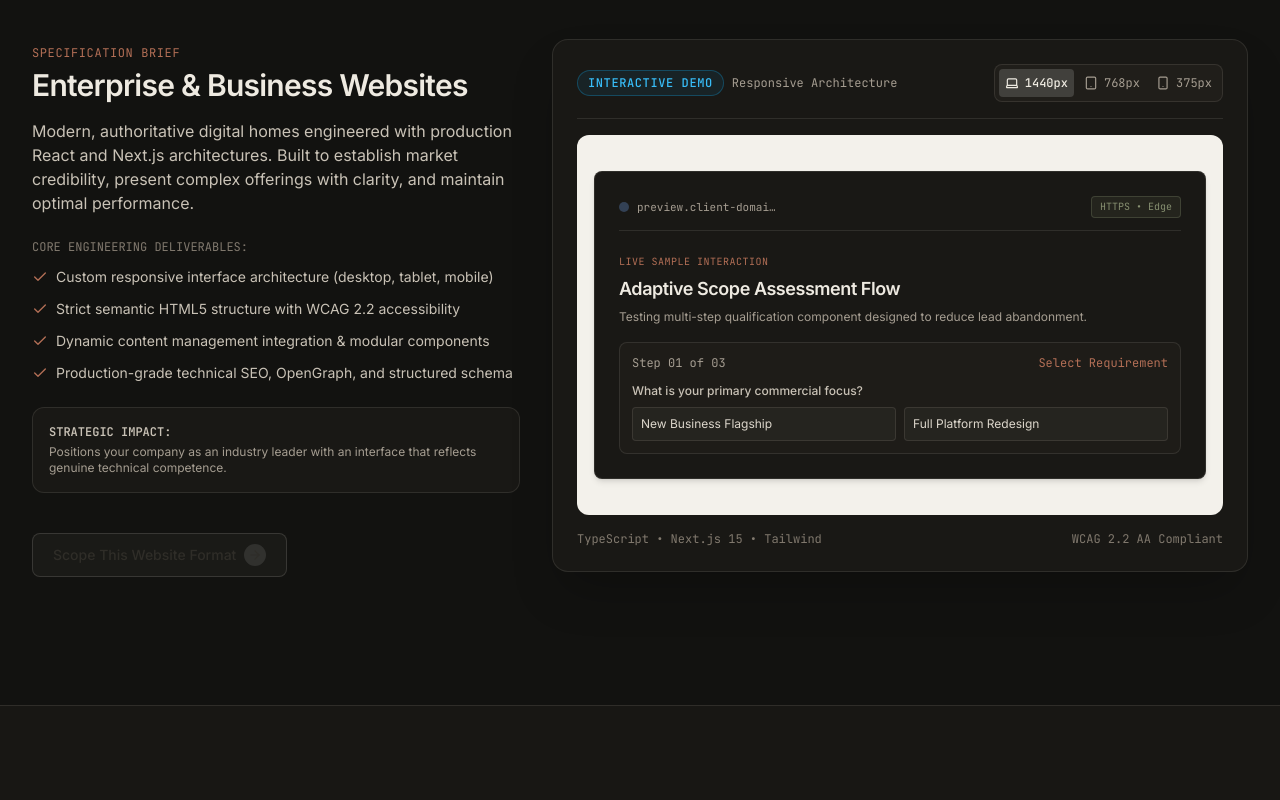
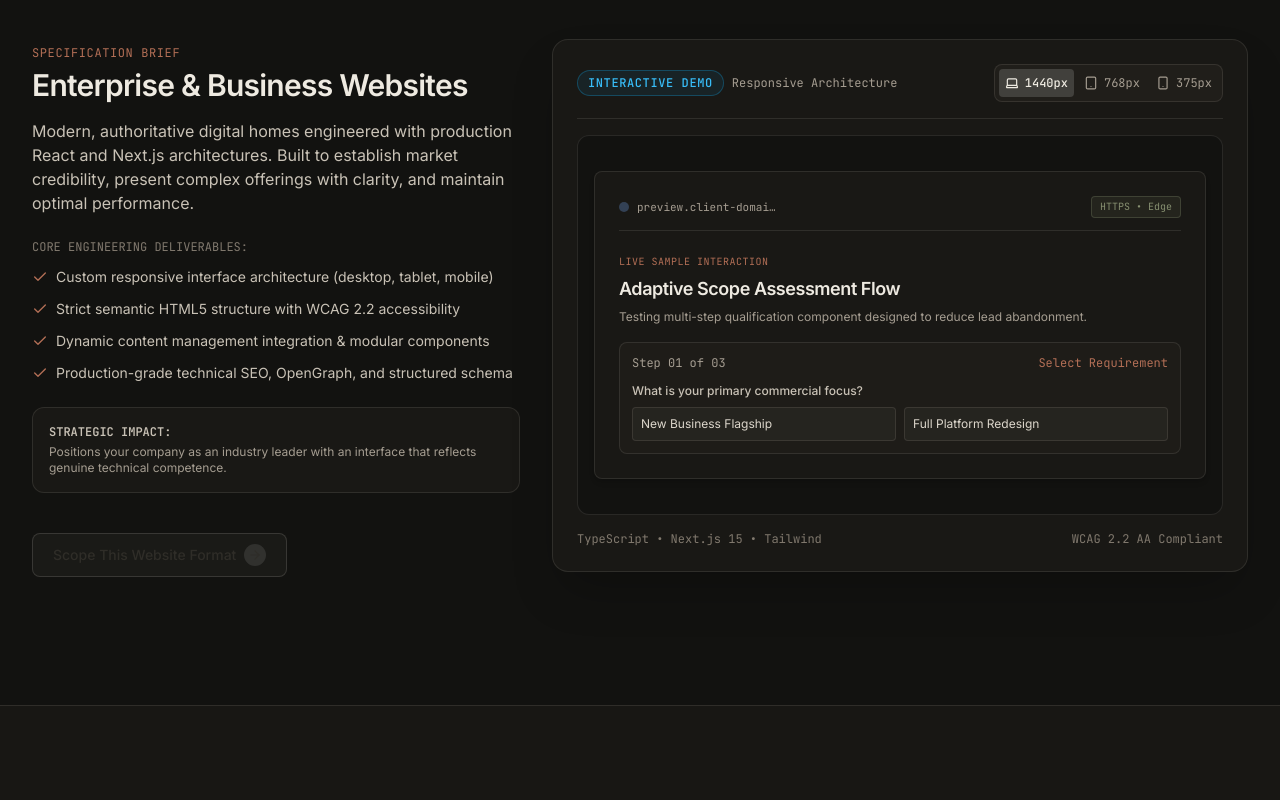
Before and after one commit to Armaan0047/nexora-ai-automations, a Next.js app: page / in a window 1280 px wide. Shown: the part 3680-4480 px from the top of the page. Built offline with nearby package versions, Linux system fonts and the light colour scheme.

Commit message:
Refine Nexora warm dark theme tokens

```diff
--- a/tailwind.config.ts
+++ b/tailwind.config.ts
@@ -10,31 +10,31 @@
   theme: {
     extend: {
       colors: {
-        background: "#F3F1EB",
+        background: "#121210",
         surface: {
-          base: "#F3F1EB",
-          1: "#FFFFFF",
-          2: "#EBE8E0",
-          3: "#DFDBD1",
-          elevated: "#F8F6F1",
+          base: "#121210",
+          1: "#191815",
+          2: "#201E1A",
+          3: "#292620",
+          elevated: "#1C1B17",
         },
         border: {
-          subtle: "rgba(27, 26, 23, 0.09)",
-          medium: "rgba(27, 26, 23, 0.15)",
-          strong: "rgba(27, 26, 23, 0.22)",
-          accent: "rgba(154, 91, 69, 0.35)",
+          subtle: "rgba(238, 234, 225, 0.08)",
+          medium: "rgba(238, 234, 225, 0.14)",
+          strong: "rgba(238, 234, 225, 0.20)",
+          accent: "rgba(179, 111, 86, 0.38)",
         },
         brand: {
-          50: "#F7EEE9",
-          100: "#F0E2DB",
-          200: "#E2C8BC",
-          300: "#D0A695",
-          400: "#B97962",
-          500: "#9A5B45",
-          600: "#8B4F3B",
-          700: "#7F4736",
-          800: "#63382C",
-          900: "#47281F",
+          50: "#F5EAE4",
+          100: "#EBD7CE",
+          200: "#DDB9AA",
+          300: "#CF9A87",
+          400: "#C0816A",
+          500: "#B36F56",
+          600: "#A3604A",
+          700: "#955744",
+          800: "#744334",
+          900: "#513027",
         },
       },
       fontFamily: {
```
